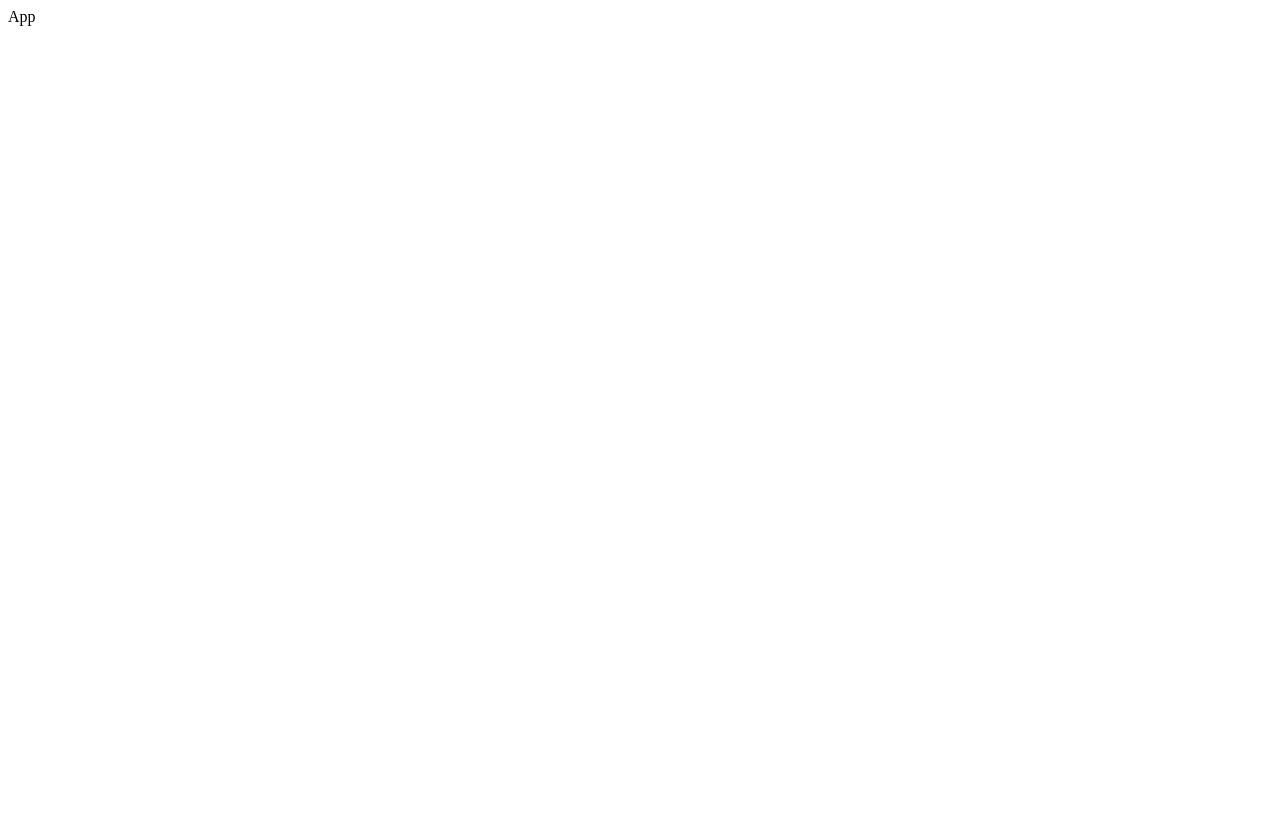
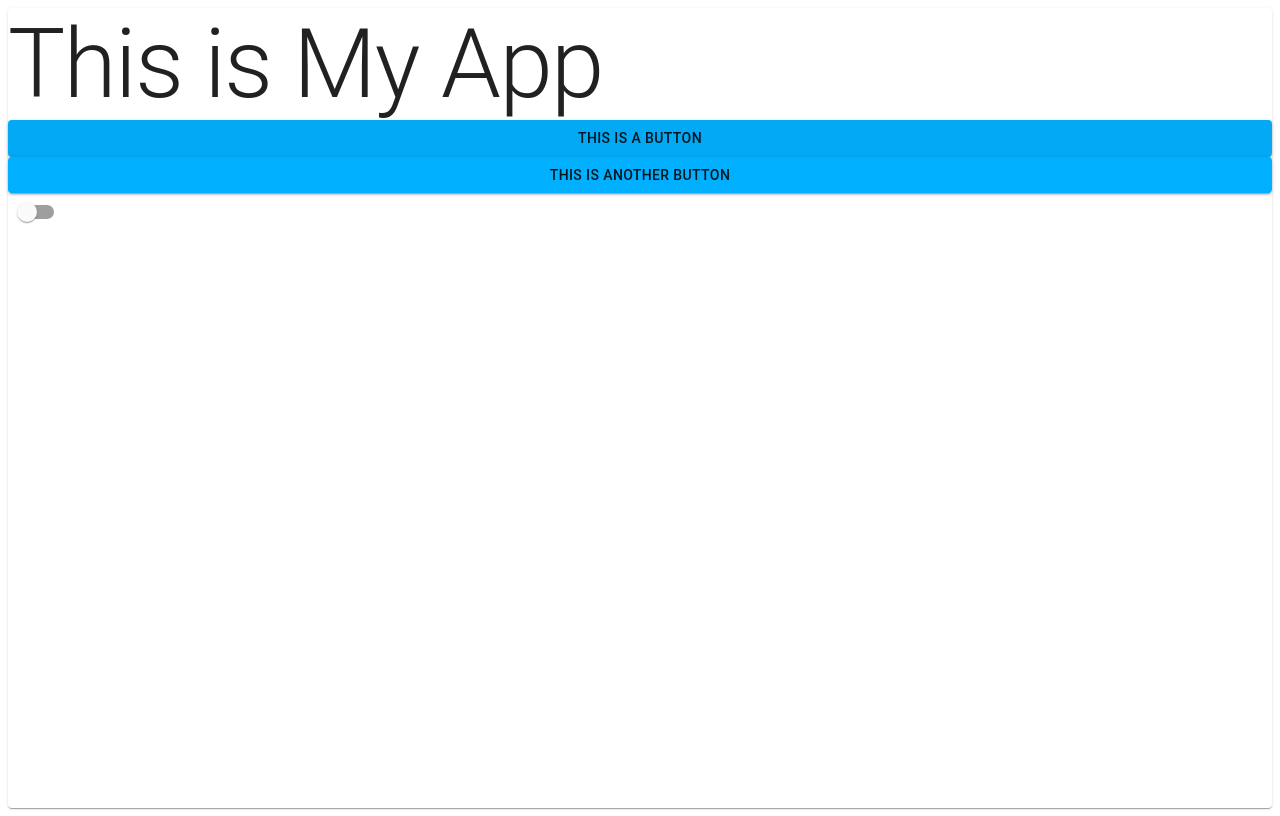
Before and after one commit to Decoy5796/material-ui-examples, a React (Create React App) app: page / in a window 1280 px wide. Built offline with nearby package versions, Linux system fonts and the light colour scheme.

Commit message:
테마를 사용하여 모드 전환하기

```diff
--- a/src/App.jsx
+++ b/src/App.jsx
@@ -1,7 +1,53 @@
-import React from 'react';
+import React, { useState } from 'react';
+import {
+  Grid,
+  Typography,
+  Button,
+  Paper,
+  Switch,
+  ThemeProvider,
+  createMuiTheme,
+} from '@material-ui/core';
+import { lightBlue } from '@material-ui/core/colors';
 
 function App() {
-  return <div>App</div>;
+  const [darkMode, setDarkMode] = useState(false);
+
+  // const theme = createMuiTheme({
+  //   palette: {
+  //     type: darkMode ? 'dark' : 'light',
+  //   },
+  // });
+
+  const darkTheme = createMuiTheme({
+    palette: {
+      type: 'dark',
+    },
+  });
+
+  const lightTheme = createMuiTheme({
+    palette: {
+      primary: lightBlue,
+      secondary: lightBlue,
+    },
+  });
+
+  return (
+    <ThemeProvider theme={darkMode ? darkTheme : lightTheme}>
+      <Paper style={{ height: '100vh' }}>
+        <Grid container direction='column'>
+          <Typography variant='h1'>This is My App</Typography>
+          <Button variant='contained' color='primary'>
+            This is a button
+          </Button>
+          <Button variant='contained' color='secondary'>
+            This is another button
+          </Button>
+          <Switch checked={darkMode} onChange={() => setDarkMode(!darkMode)} />
+        </Grid>
+      </Paper>
+    </ThemeProvider>
+  );
 }
 
 export default App;
```
Also changed, not shown: 1 other file (tests, documents, lock files or other folders).
